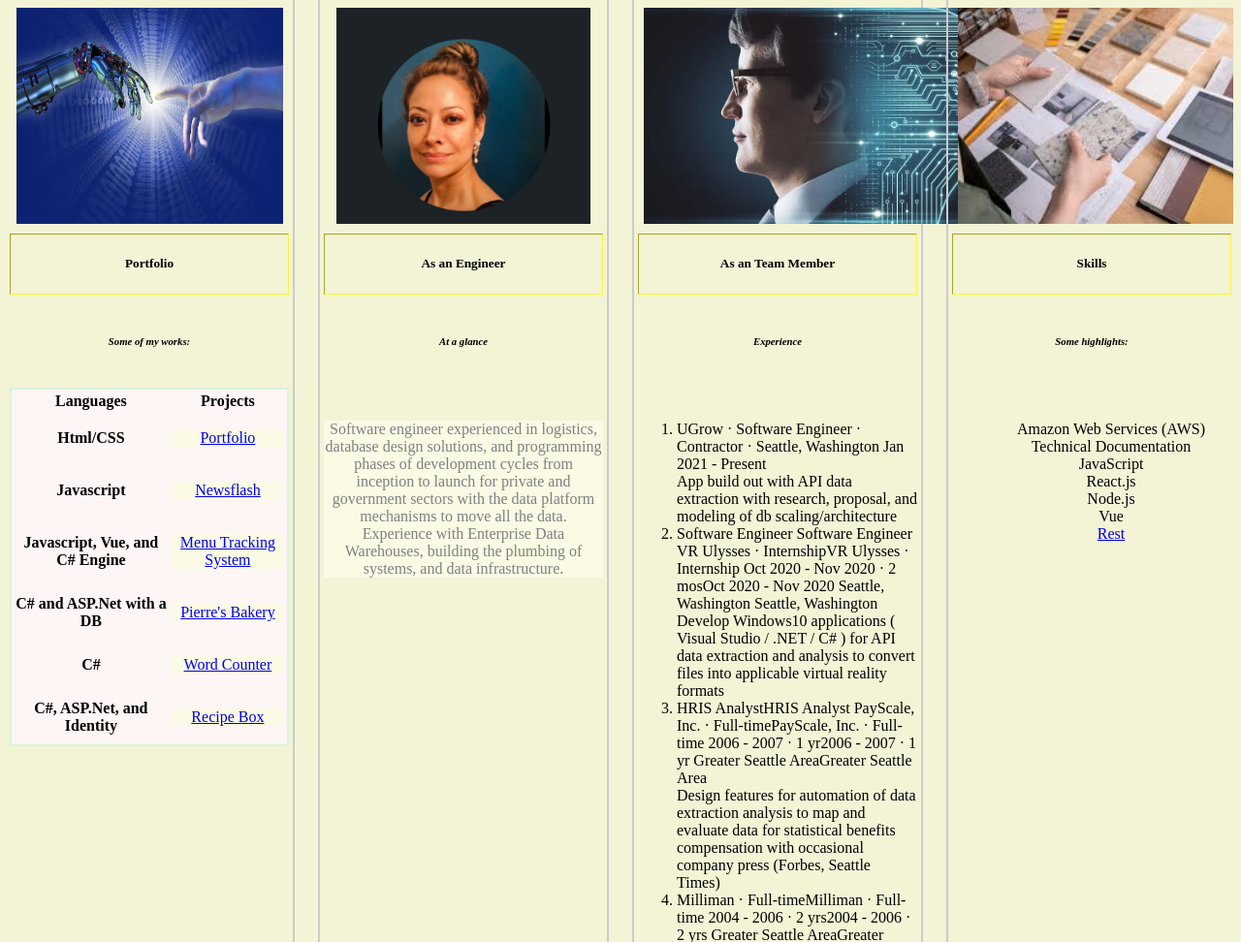
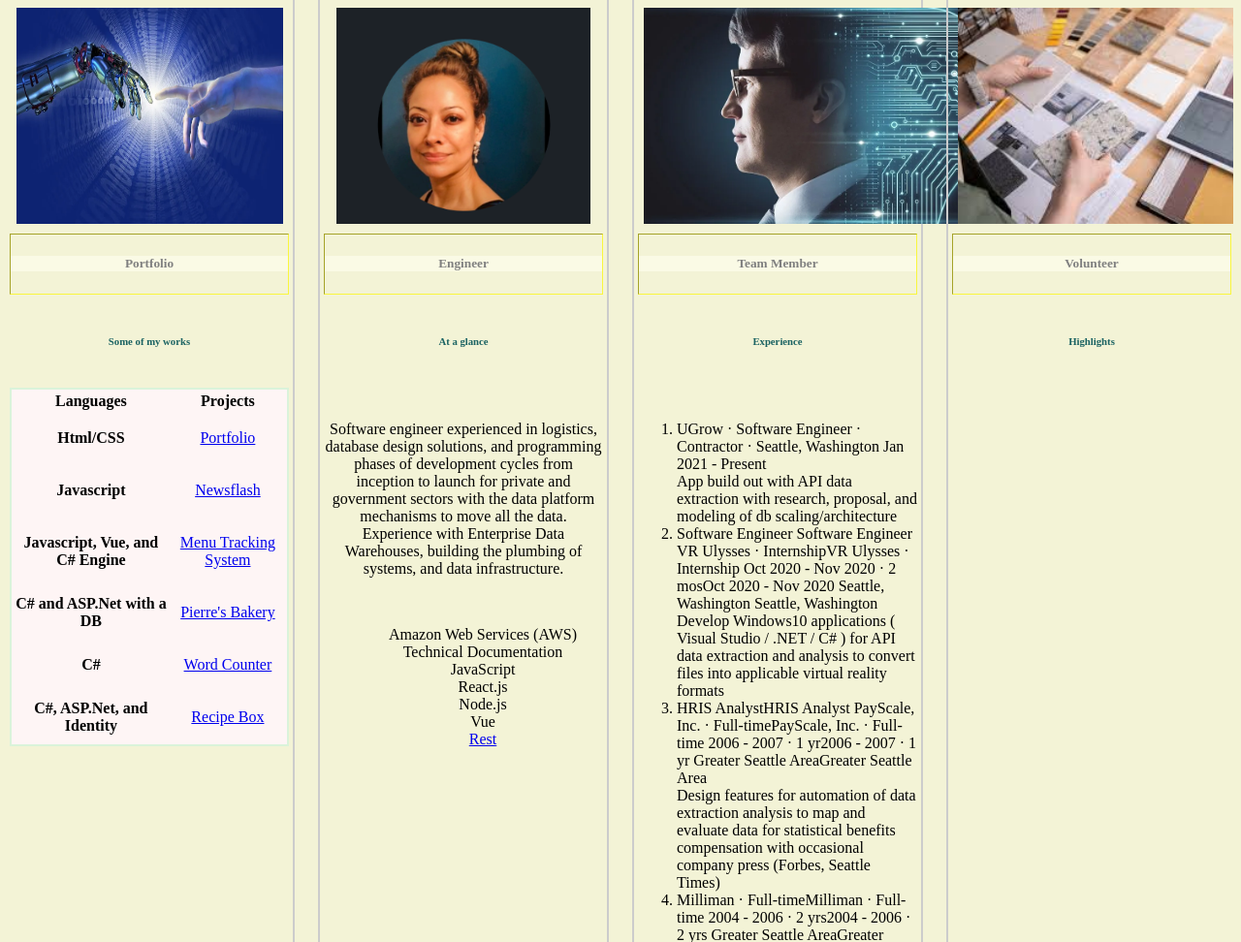
Before and after one commit to QuietEvolver/vera-portfolio, a plain HTML site: page index.html in a window 1280 px wide. Shown: the part 478-1450 px from the top of the page at 97% size. Drawn offline with Linux system fonts and the light colour scheme.

```diff
--- a/css/styles.css
+++ b/css/styles.css
@@ -47,10 +47,11 @@ body {
 
 .card-subtitle {
   padding: 6%;
-  font-style: italic;
+  font-style: italic, bold;
+  color:rgb(26, 98, 98);
 }
 
-p {
+.card-title {
   background-color: rgb(250, 250, 229);
   color: grey !important;
   animation-duration: 3s;
--- a/index.html
+++ b/index.html
@@ -38,7 +38,6 @@
 
   <h2 class="jumbotron ">Vera Weikel</h2>
   <p class="blockquote"><a href="https://quietevolver.github.io/vera-portfolio/"><span id="word"><em>Programming Portfolio</em></a></p>
-  <!-- MY GH PIC: https://avatars.githubusercontent.com/u/34698193?s=400&u=ab64d9d2675a32784f4c56b936876b9d85e245c3&v=4 -->
   <div class="container">
     <div class="card-group box-1">
       <div class="card text-center" style="width: 18rem;">
@@ -47,7 +46,7 @@
           <div class="card-header">
             <h5 class="card-title">Portfolio</h5>
           </div>
-          <h6 class="card-subtitle mb-2 text-muted"> Some of my works:</span></h6>
+          <h6 class="card-subtitle mb-2 text-muted"> Some of my works</span></h6>
           <table class="table">
             <thead>
               <tr>
@@ -114,7 +113,7 @@
         <img src="css/img/prof-pic.png" alt="Picture of Vera">
         <div class="card-body"><!-- class="card-img-top"  -->
           <div class="card-header">
-            <h5 class="card-title ">As an Engineer</h5>
+            <h5 class="card-title ">Engineer</h5>
           </div>
           <h6 class="card-subtitle mb-2 text-muted">At a glance</h6>
           <br />
@@ -122,6 +121,18 @@
             from inception to launch for private and government sectors with the data platform mechanisms to move all the data.
             Experience with Enterprise Data Warehouses, building the plumbing of systems, and data infrastructure.
           </p>
+          <div>
+          <br />
+          <ul>
+            <li>Amazon Web Services (AWS)</li>
+            <li>Technical Documentation</li>
+            <li>JavaScript</li>
+            <li>React.js</li>
+            <li>Node.js</li>
+            <li>Vue</li>
+            <li><a href="css/img/resting-place.webp">Rest</a></li>
+          </ul>
+        </div>
         </div>
       </div>
     </div>
@@ -130,7 +141,7 @@
         <img src="css/img/corporatefinanceinstitute-ai.jpg" alt="Human and AI as a team image">
         <div class="card-body">
           <div class="card-header">
-            <h5 class="card-title ">As an Team Member</h5>
+            <h5 class="card-title ">Team Member</h5>
           </div>
           <h6 class="card-subtitle mb-2 text-muted">Experience</h6>
           <br />
@@ -173,23 +184,22 @@
     </div>
     <div class="card-group box-4">
       <div class="card text-center" style="width: 18rem;">
-        <img src="css/img/work-desk.jpeg" alt="Working image">
+        <img src="css/img/work-desk.jpeg" alt="Work desk image">
         <div class="card-body">
-          <div class="card-header">
-            <h5 class="card-title "> Skills</h5>
+         <div class="card-header">
+            <h5 class="card-title ">Volunteer</h5>
           </div>
-          <h6 class="card-subtitle mb-2 text-muted">Some highlights:</h6>
+          <h6 class="card-subtitle mb-2 text-muted">Highlights</h6>
           <br />
-          <ul>
+           <!-- <ul>
             <li>Amazon Web Services (AWS)</li>
             <li>Technical Documentation</li>
             <li>JavaScript</li>
             <li>React.js</li>
             <li>Node.js</li>
-            <li>Vue</li>
-            <li><a href="css/img/resting-place.webp">Rest</a></li>
           </ul>
-        </div>
+        </div> -->
+
       </div>
     </div>
 </body>
```
